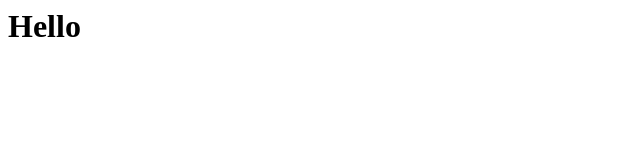
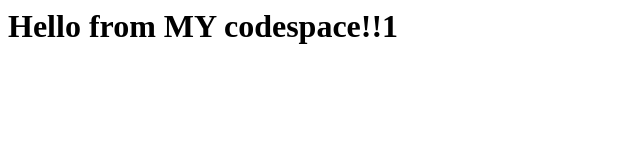
Before and after one commit to Edwin-vanSteenis/skills-code-with-codespaces, a plain HTML site: page index.html in a window 1280 px wide. Shown: the whole page, without its empty margins (0-640 px from the left). Drawn offline with Linux system fonts and the light colour scheme.

Commit message:
Adding hello from the codespace!

```diff
--- a/index.html
+++ b/index.html
@@ -1,3 +1,3 @@
 <html>
-  <h1>Hello</h1>
+  <h1>Hello from MY codespace!!1</h1>
 </html>
```
